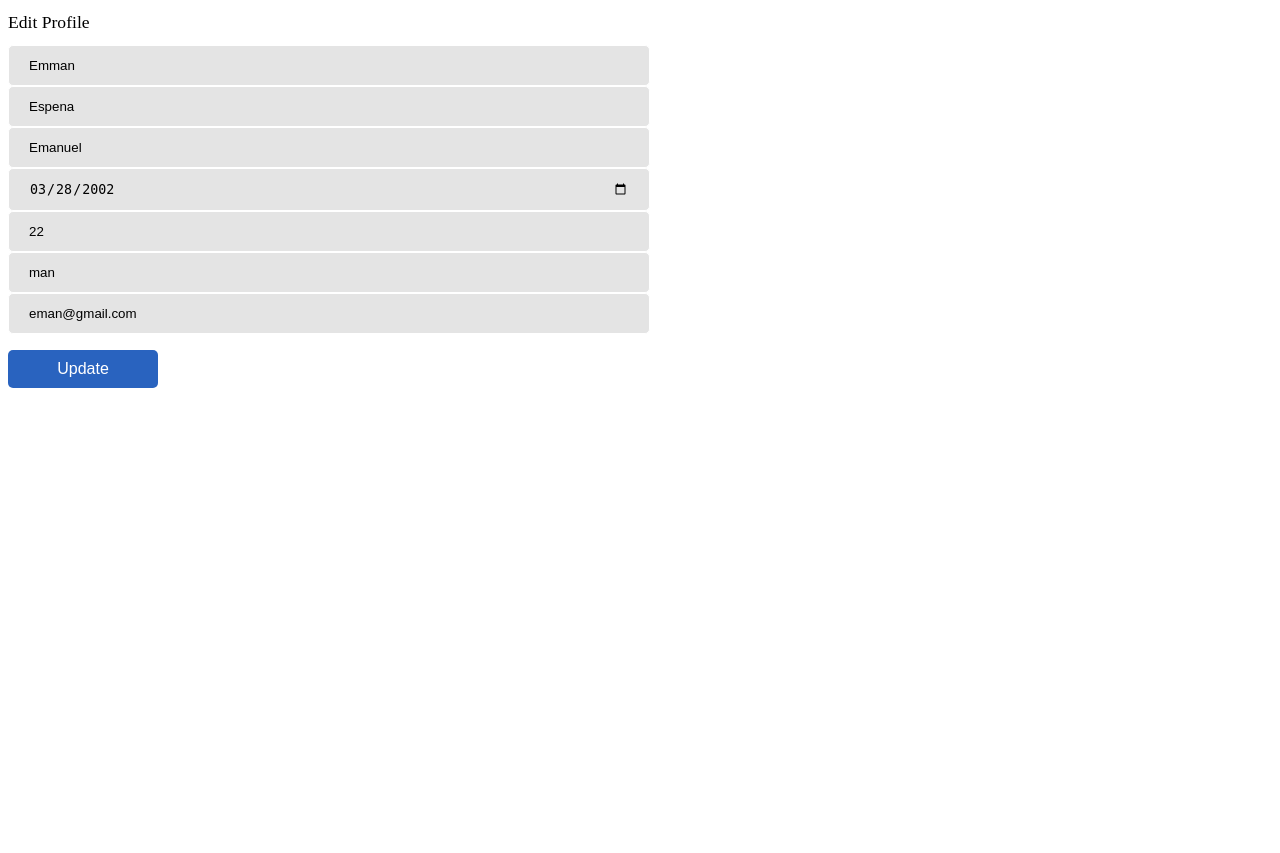
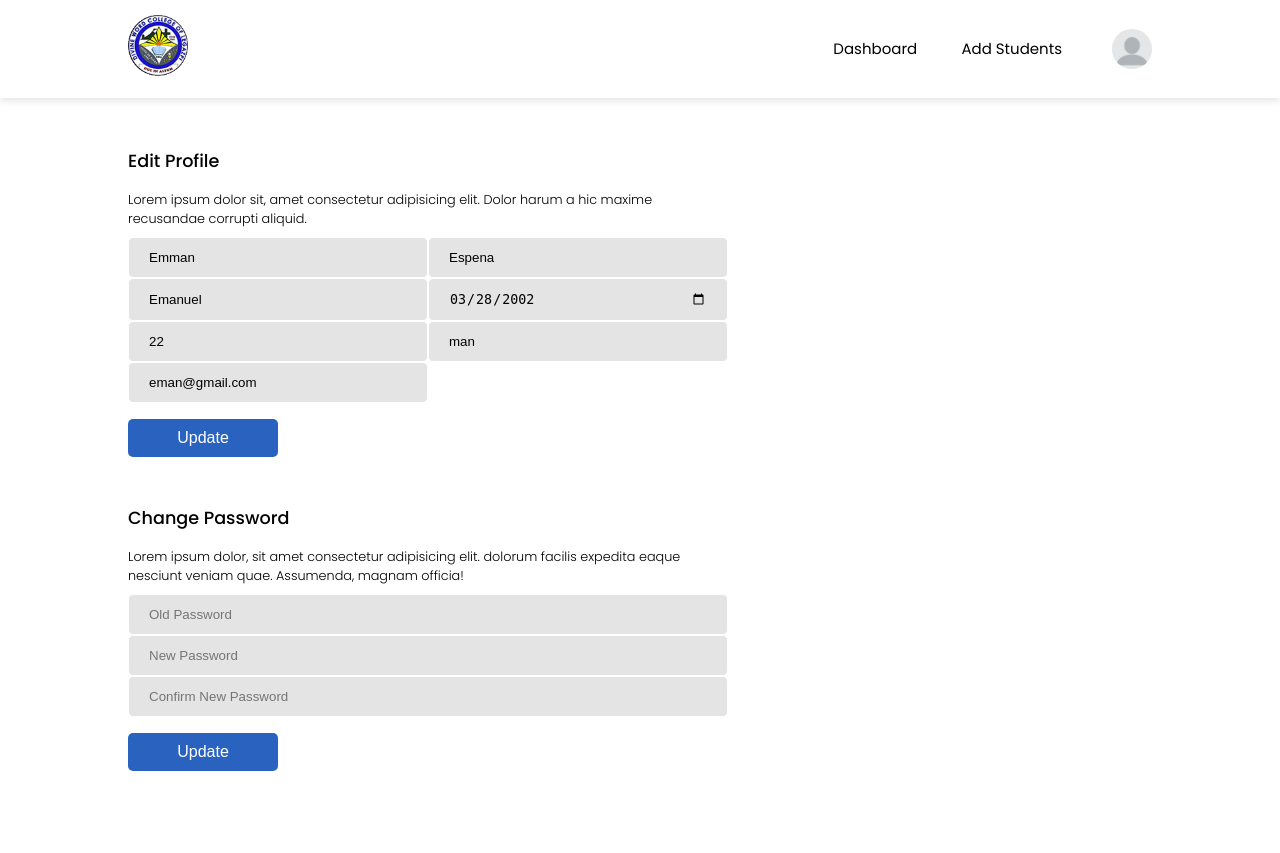
Before and after one commit to cedik456/demo, a PHP site: page /update.php in a window 1280 px wide. Before the commit the page ends 388 px from the top, so only its background shows below. Run offline with PHP 8.4, Linux system fonts and the light colour scheme; a user stored in the database is signed in; data comes from the database, SQL or seed files in the repository.

Commit message:
Fixed the update.php file
added two forms for username details and password

```diff
--- a/css/reset.css
+++ b/css/reset.css
@@ -40,6 +40,12 @@ body {
   font-family: "Poppins", sans-serif;
   cursor: default;
   background: #fff;
+  opacity: 0; /* Initially hidden */
+  transition: opacity 0.2s ease;
+}
+
+body.visible {
+  opacity: 1; /* Fully visible */
 }
 
 /* A elements that don't have a class get default styles */
--- a/css/update.css
+++ b/css/update.css
@@ -6,12 +6,20 @@
 }
 
 .wrapper {
-  padding: 20px 20px;
   display: flex;
+  /* box-shadow: 0 0 10px rgba(0, 0, 0, 0.1); */
+  border-radius: 10px;
   flex-direction: column;
-  box-shadow: 0 0 10px rgba(0, 0, 0, 0.1);
-  border-radius: 10px;
-  margin-top: 2rem;
+}
+
+.wrapper-user {
+  display: grid;
+  grid-template-columns: repeat(2, 1fr);
+}
+
+.wrapper-password {
+  /* margin-top: 1rem; */
+  margin-bottom: 2rem;
 }
 
 .delete-wrapper {
@@ -21,17 +29,16 @@
 h1 {
   font-size: 1.1rem;
   font-weight: 500;
+  margin-bottom: 1rem;
 }
 
 p {
   font-size: 0.8rem;
   font-weight: 300;
+  margin-bottom: 0.5rem;
 }
 
 .input-wrapper {
-  display: grid;
-  flex-direction: column;
-  width: 100%;
   margin-top: 1rem;
 }
 
@@ -90,7 +97,7 @@ nav a {
   padding: 50px 10%;
   display: flex;
   flex-direction: column;
-  gap: 2rem;
+  gap: 3rem;
 }
 
 form {
--- a/students/dashboard_students.php
+++ b/students/dashboard_students.php
@@ -36,7 +36,7 @@ $result = $conn->query($sql);
         <div class="hero">
          <nav>
             <div class="logo-wrapper">
-                <a href="#"><img src="../assets/dwcl-logo.png" alt="" class="logo"></a>
+                <a href="../students/dashboard_students.php"><img src="../assets/dwcl-logo.png" alt="" class="logo"></a>
             </div>
             <ul>
                 <li><a href="../users/dashboard.php">Dashboard</a></li>
@@ -207,5 +207,7 @@ $result = $conn->query($sql);
     <script src="../js/toggleMenu.js"></script>
     <script src="../js/modals.js"></script>
     <script src="../js/formatFullName.js"></script>
+    <script src="../js/page_transition.js"></script>
+
 </body>
 </html>
--- a/users/dashboard.php
+++ b/users/dashboard.php
@@ -41,7 +41,7 @@ $conn->close();
     <div class="hero">
         <nav>
         <div class="logo-wrapper">
-                <a href="#"><img src="../assets/dwcl-logo.png" alt="" class="logo"></a>
+                <a href="../students/dashboard_students.php"><img src="../assets/dwcl-logo.png" alt="" class="logo"></a>
             </div>
             <ul>
                 <li><a href="dashboard.php">Dashboard</a></li>
@@ -65,7 +65,7 @@ $conn->close();
                         <p>Edit profile</p>
                         <span>></span>
                     </a>
-                    <a href="#" class="sub-menu-link">
+                    <a href="settings_privacy.php" class="sub-menu-link">
                         <img src="../assets/setting.png" alt="">
                         <p>Settings & Privacy</p>
                         <span>></span>
@@ -88,5 +88,7 @@ $conn->close();
 
     <script src="../js/formatFullName.js"></script>
     <script src="../js/toggleMenu.js"></script>
+    <script src="../js/page_transition.js"></script>
+
 </body>
 </html>
--- a/users/update.php
+++ b/users/update.php
@@ -1,17 +1,18 @@
 <?php
 session_start();
-require '../connection/db.php';
+require_once '../connection/db.php';
 
 if (!isset($_SESSION['reg_id'])) {
     header("Location: login.php");
     exit();
 }
 
+$reg_id = $_SESSION['reg_id']; // Use reg_id from session
 $update_success = false;
+$error_message = '';
 
 if ($_SERVER["REQUEST_METHOD"] == "POST") {
-    // Get reg_id from session
-    $reg_id = $_SESSION['reg_id']; // Use reg_id from the session
+    // Escape and sanitize input
     $first_name = $conn->real_escape_string($_POST['first_name']);
     $last_name = $conn->real_escape_string($_POST['last_name']);
     $mid_name = $conn->real_escape_string($_POST['mid_name']);
@@ -20,39 +21,86 @@ if ($_SERVER["REQUEST_METHOD"] == "POST") {
     $username = $conn->real_escape_string($_POST['username']);
     $email = $conn->real_escape_string($_POST['email']);
 
-    // Update Users table
-    $sql_users = "UPDATE Users
-                  SET first_name = '$first_name', last_name = '$last_name', mid_name = '$mid_name', dob = '$dob', age = $age
-                  WHERE reg_id = $reg_id";
+    // Password fetching here ----
 
-    // Update UserLogins table
-    $sql_user_logins = "UPDATE UserLogins
-                        SET username = '$username', email = '$email'
-                        WHERE reg_id = $reg_id";
+    if (isset($_POST['form_type']) && $_POST['form_type'] == 'password_update') {
+        // Retrieve the form data
+        $old_password = $_POST['old_password'];
+        $new_password = $_POST['new_password'];
+        $confirm_password = $_POST['confirm_password'];
 
-    // Execute updates
-    if ($conn->query($sql_users) === TRUE && $conn->query($sql_user_logins) === TRUE) {
+        // Validation: Check if new password matches confirmation
+        if ($new_password !== $confirm_password) {
+            echo "New passwords do not match!";
+            exit; // Stop further processing
+        }
+
+        // Fetch the user's current password from the database
+        $stmt = $conn->prepare("SELECT password FROM UserLogins WHERE reg_id = ?");
+        $stmt->bind_param("i", $reg_id);
+        $stmt->execute();
+        $user = $stmt->get_result()->fetch_assoc();
+        $stmt->close();
+
+        // Check if user was found and verify the old password
+        if (!$user || !password_verify($old_password, $user['password'])) {
+            echo "Old password is incorrect!";
+            exit; // Stop further processing
+        }
+
+        // Hash the new password
+        $hashed_new_password = password_hash($new_password, PASSWORD_DEFAULT);
+
+        // Update the password in the database
+        $stmt = $conn->prepare("UPDATE UserLogins SET password = ? WHERE reg_id = ?");
+        $stmt->bind_param("si", $hashed_new_password, $reg_id);
+        $stmt->execute();
+
+        // Check if the update was successful
+        if ($stmt->affected_rows > 0) {
+            $_SESSION['message'] = "Password updated successfully!";
+            header("Location: login.php");
+            exit();
+        } else {
+            echo "Failed to update the password!";
+            exit();
+        }
+    }
+
+    // Update the Users table
+    $stmt_users = $conn->prepare("UPDATE Users
+                                  SET first_name = ?, last_name = ?, mid_name = ?, dob = ?, age = ?
+                                  WHERE reg_id = ?");
+    $stmt_users->bind_param("ssssii", $first_name, $last_name, $mid_name, $dob, $age, $reg_id);
+
+    // Update username and email in UserLogins
+    $stmt_logins = $conn->prepare("UPDATE UserLogins
+                                   SET username = ?, email = ?
+                                   WHERE reg_id = ?");
+    $stmt_logins->bind_param("ssi", $username, $email, $reg_id);
+
+    // Execute both update queries
+    if ($stmt_users->execute() && $stmt_logins->execute()) {
         $update_success = true;
-        header("Location: dashboard.php"); // Redirect on success
+        header("Location: update.php");
         exit();
     } else {
-        echo "Error: " . $conn->error; // Display error message if update fails
+        $error_message = "Error updating profile: " . $conn->error;
     }
+
+    // Close statements
+    $stmt_users->close();
+    $stmt_logins->close();
 }
 
-// Fetch user details for the form
-$stmt = $conn->prepare("SELECT * FROM Users WHERE reg_id = ?");
-$stmt->bind_param("i", $_SESSION['reg_id']);
+// Fetch user details from both tables
+$stmt = $conn->prepare("SELECT * FROM Users u JOIN UserLogins ul ON u.reg_id = ul.reg_id WHERE u.reg_id = ?");
+$stmt->bind_param("i", $reg_id);
 $stmt->execute();
-$user_details = $stmt->get_result()->fetch_assoc();
-$stmt->close();
-
-$stmt = $conn->prepare("SELECT * FROM UserLogins WHERE reg_id = ?");
-$stmt->bind_param("i", $_SESSION['reg_id']);
-$stmt->execute();
-$user_logins = $stmt->get_result()->fetch_assoc();
+$result = $stmt->get_result()->fetch_assoc();
 $stmt->close();
 ?>
+
 
 <!DOCTYPE html>
 <html lang="en">
@@ -61,23 +109,91 @@ $stmt->close();
     <meta name="viewport" content="width=device-width, initial-scale=1.0">
     <title>Edit Profile</title>
     <link rel="stylesheet" href="../css/update.css">
+    <link rel="stylesheet" href="../css/reset.css">
 </head>
 <body>
-    <h1>Edit Profile</h1>
-    <form method="POST" action="update.php">
-        <input type="hidden" name="reg_id" value="<?php echo $user_details['reg_id']; ?>">
-        <input type="text" name="first_name" value="<?php echo htmlspecialchars($user_details['first_name'], ENT_QUOTES, 'UTF-8'); ?>" required>
-        <input type="text" name="last_name" value="<?php echo htmlspecialchars($user_details['last_name'], ENT_QUOTES, 'UTF-8'); ?>" required>
-        <input type="text" name="mid_name" value="<?php echo htmlspecialchars($user_details['mid_name'], ENT_QUOTES, 'UTF-8'); ?>">
-        <input type="date" name="dob" value="<?php echo htmlspecialchars($user_details['dob'], ENT_QUOTES, 'UTF-8'); ?>" required>
-        <input type="number" name="age" value="<?php echo htmlspecialchars($user_details['age'], ENT_QUOTES, 'UTF-8'); ?>" required>
-        <input type="text" name="username" value="<?php echo htmlspecialchars($user_logins['username'], ENT_QUOTES, 'UTF-8'); ?>" required>
-        <input type="email" name="email" value="<?php echo htmlspecialchars($user_logins['email'], ENT_QUOTES, 'UTF-8'); ?>" required>
-        <button type="submit">Update</button>
-    </form>
+<div class="hero">
+        <nav>
+        <div class="logo-wrapper">
+                <a href="../students/dashboard_students.php"><img src="../assets/dwcl-logo.png" alt="" class="logo"></a>
+            </div>
+            <ul>
+                <li><a href="dashboard.php">Dashboard</a></li>
+                <li><a href="../students/dashboard_students.php">Add Students</a></li>
+            </ul>
+            <img src="../assets/blank-profile-picture-973460_960_720.webp" class="user-pic" onclick="toggleMenu()">
 
-    <?php if ($update_success): ?>
-        <p>Profile updated successfully!</p>
-    <?php endif; ?>
+            <div class="sub-menu-wrap" id="subMenu">
+                <div class="sub-menu">
+                    <div class="user-info">
+                        <img src="../assets/profile.png" alt="">
+                        <h3 id="full-name"
+                            data-first-name="<?php echo htmlspecialchars($result['first_name'], ENT_QUOTES, 'UTF-8'); ?>"
+                            data-middle-name="<?php echo htmlspecialchars($result['mid_name'], ENT_QUOTES, 'UTF-8'); ?>"
+                            data-last-name="<?php echo htmlspecialchars($result['last_name'], ENT_QUOTES, 'UTF-8'); ?>">
+                        </h3>
+                    </div>
+                    <hr>
+                    <a href="update.php" class="sub-menu-link">
+                        <img src="../assets/profile.png" alt="">
+                        <p>Edit profile</p>
+                        <span>></span>
+                    </a>
+                    <a href="settings_privacy.php" class="sub-menu-link">
+                        <img src="../assets/setting.png" alt="">
+                        <p>Settings & Privacy</p>
+                        <span>></span>
+                    </a>
+                    <a href="#" class="sub-menu-link">
+                        <img src="../assets/help.png" alt="">
+                        <p>Help & Support</p>
+                        <span>></span>
+                    </a>
+                    <a href="logout.php" class="sub-menu-link">
+                        <img src="../assets/logout.png" alt="">
+                        <p>Logout</p>
+                        <span>></span>
+                    </a>
+                </div>
+            </div>
+        </nav>
+        <div class="container">
+            <form method="POST" action="update.php">
+                <h1>Edit Profile</h1>
+                <p>Lorem ipsum dolor sit, amet consectetur adipisicing elit. Dolor harum a hic maxime recusandae corrupti aliquid.</p>
+                <div class="wrapper wrapper-user">
+                    <!-- <p>Lorem ipsum dolor sit amet consectetur adipisicing elit.</p> -->
+                    <input type="text" name="first_name" value="<?php echo htmlspecialchars($result['first_name'], ENT_QUOTES, 'UTF-8'); ?>" required>
+                    <input type="text" name="last_name" value="<?php echo htmlspecialchars($result['last_name'], ENT_QUOTES, 'UTF-8'); ?>" required>
+                    <input type="text" name="mid_name" value="<?php echo htmlspecialchars($result['mid_name'], ENT_QUOTES, 'UTF-8'); ?>">
+                    <input type="date" name="dob" value="<?php echo htmlspecialchars($result['dob'], ENT_QUOTES, 'UTF-8'); ?>" required>
+                    <input type="number" name="age" value="<?php echo htmlspecialchars($result['age'], ENT_QUOTES, 'UTF-8'); ?>" required>
+                    <input type="text" name="username" value="<?php echo htmlspecialchars($result['username'], ENT_QUOTES, 'UTF-8'); ?>" required>
+                    <input type="email" name="email" value="<?php echo htmlspecialchars($result['email'], ENT_QUOTES, 'UTF-8'); ?>" required>
+                </div>
+                <button type="submit">Update</button>
+               </form>
+                    <form method="POST" action="update.php">
+                    <div class="wrapper wrapper-password">
+                        <h1>Change Password</h1>
+                        <p>Lorem ipsum dolor, sit amet consectetur adipisicing elit. dolorum facilis expedita eaque nesciunt veniam quae. Assumenda, magnam officia! </p>
+                        <input type="hidden" name="form_type" value="password_update"> <!-- To identify the form type -->
+                        <input type="password" name="old_password" placeholder="Old Password" required>
+                        <input type="password" name="new_password" placeholder="New Password" required>
+                        <input type="password" name="confirm_password" placeholder="Confirm New Password" required>
+                        <button type="submit">Update</button>
+                    </div>
+                </form>
+                <!-- <div>
+                    <h1>Delete Account</h1>
+                    <p>Lorem ipsum dolor, sit amet consectetur adipisicing Lorem ipsum dolor sit amet consectetur adipisicing elit. La. Autem est amet quaerat deserunt suscipit deleniti totam?</p>
+                    <button type="submit" class="delete-button">Delete</button>
+                </div> -->
+        </div>
+    </div>
+
+    <script src="../js/formatFullName.js"></script>
+    <script src="../js/toggleMenu.js"></script>
+    <script src="../js/page_transition.js"></script>
 </body>
 </html>
```
Also changed, not shown: js/page_transition.js (added, +16 -0 lines), users/settings_privacy.php (added, +20 -0 lines), includes/upload_profile.php (added).
